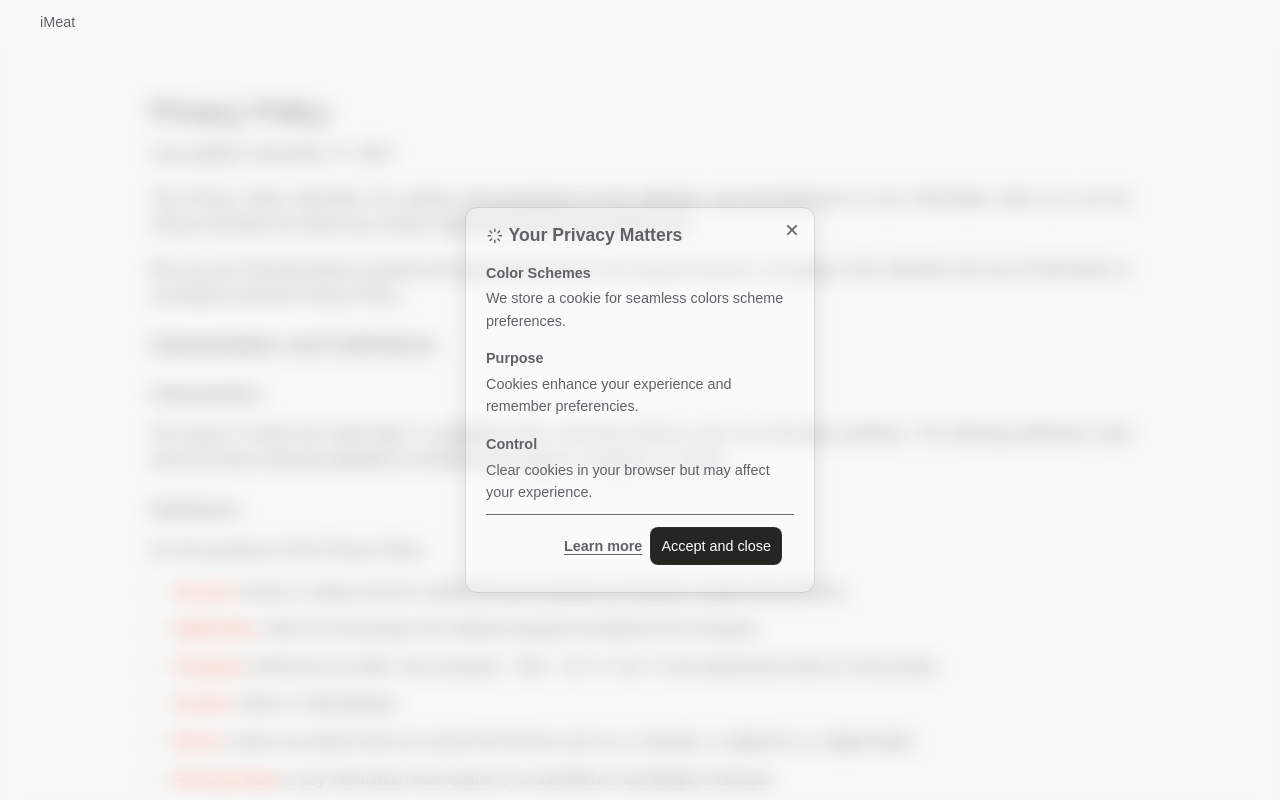
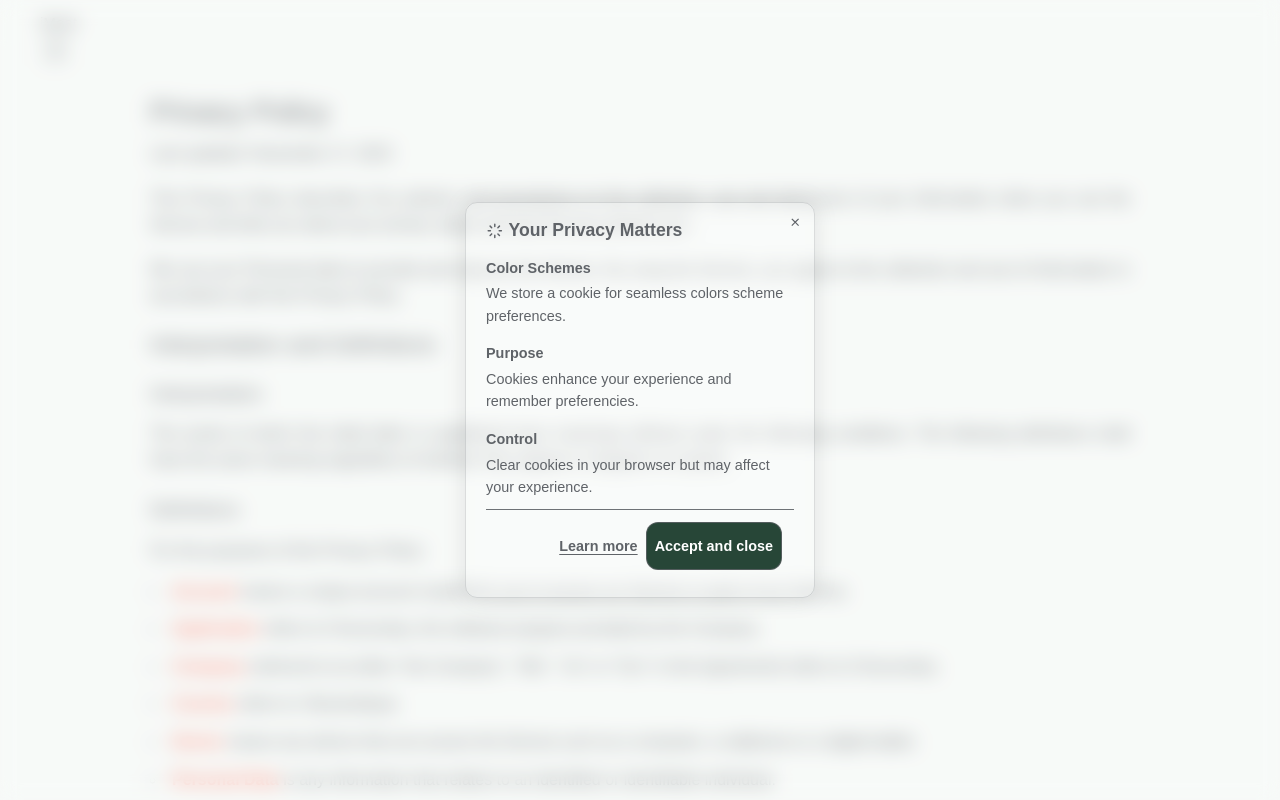
Before and after one commit to KainNhantumbo/restaurant-sample-website, a React (Vite) app: page /docs/privacy-policy in a window 1280 px wide. Shown: the top 800 px of the page. Built offline with nearby package versions, Linux system fonts and the light colour scheme.

Commit message:
refactor: removed some obsolete styles

```diff
--- a/package.json
+++ b/package.json
@@ -42,7 +42,6 @@
     "react": "^18.2.0",
     "react-dom": "^18.2.0",
     "react-icons": "^4.11.0",
-    "react-redux": "^8.1.3",
     "react-router-dom": "^6.17.0",
     "react-spinners": "^0.13.8",
     "styled-components": "^5.3.10"
--- a/src/components/Cookies.tsx
+++ b/src/components/Cookies.tsx
@@ -52,7 +52,7 @@ export default function Cookies() {
                 <span>Your privacy matters</span>
               </h1>
 
-              <button className='close-button' onClick={advisorController}>
+              <button className='base-corner-button border-none p-0 absolute top-3 right-3 hover:text-error-light' onClick={advisorController}>
                 <RiCloseLine />
               </button>
 
@@ -82,7 +82,7 @@ export default function Cookies() {
                 <Link to='/docs/privacy-policy'>
                   <strong>Learn more</strong>
                 </Link>
-                <button className='accept-button' onClick={advisorController}>
+                <button className='base-button' onClick={advisorController}>
                   <span>Accept and close</span>
                 </button>
               </div>
--- a/src/components/Header.tsx
+++ b/src/components/Header.tsx
@@ -3,7 +3,7 @@ import { useState, useEffect } from 'react';
 import { m as motion, AnimatePresence } from 'framer-motion';
 import { _header as Container } from '../styles/modules/_header';
 import { Link } from 'react-router-dom';
-import { RiCloseLine, RiMenu2Line } from 'react-icons/ri';
+import { RiCloseLine, RiMenu2Line, RiMenu3Line } from 'react-icons/ri';
 import { useSelector } from 'react-redux';
 import { RootState } from '@/state/store';
 import { metadata } from '@/shared/data';
@@ -18,11 +18,12 @@ export default function Header() {
 
   useEffect((): void => {
     windowInnerSize.width > 770 ? setIsMenu(true) : setIsMenu(false);
+    console.log(windowInnerSize);
   }, [windowInnerSize]);
 
   return (
-    <Container>
-      <div className='wrapper'>
+    <header className='w-full h-12 fixed top-0 left-0 backdrop-blur-sm bg-transparent py-3 px-2 font-medium text-[.95rem]'>
+      <div className='w-full mx-auto xl:max-w-[1200px]  '>
         <AnimatePresence>
           {isMenu && (
             <motion.nav
@@ -34,8 +35,9 @@ export default function Header() {
                 translateY: -70,
                 transition: { duration: 0.25 }
               }}
-              style={{ display: isMenu ? 'flex' : 'none' }}>
-              <div className='right-corner-container'>
+              style={{ display: isMenu ? 'flex' : 'none' }}
+              className='w-full h-full relative top-[-8px] left-[180px] flex justify-between items-center gap-5 text-[.95rem]'>
+              <div className='flex items-center'>
                 <Link to={'/'}>
                   <span>Overview</span>
                 </Link>
@@ -70,11 +72,25 @@ export default function Header() {
         <motion.button
           whileTap={{ scale: 0.8 }}
           title={`${isMenu ? 'Close menu drawer' : 'Open menu drawer'}`}
-          className={clsx('toggle-btn', { 'toggle-btn_active': isMenu })}
+          className={clsx('base-corner-button', {
+            'toggle-btn_active': isMenu
+          })}
           onClick={toggleMenu}>
-          {!isMenu ? <RiMenu2Line /> : <RiCloseLine />}
+          {!isMenu ? (
+            <RiMenu3Line
+              className={
+                'stroke-font-light dark:stroke-font-dark w-5 h-5 pointer-events-none'
+              }
+            />
+          ) : (
+            <RiCloseLine
+              className={
+                'stroke-font-light dark:stroke-font-dark w-5 h-5 pointer-events-none'
+              }
+            />
+          )}
         </motion.button>
       </div>
-    </Container>
+    </header>
   );
 }
--- a/src/context/AppContext.tsx
+++ b/src/context/AppContext.tsx
@@ -9,6 +9,7 @@ export default function AppContext({ children }: Props) {
   const dispatch = useDispatch();
 
   const computeInnerWindowSize = (): void => {
+
     dispatch(
       updateSizes({
         width: Number(window.innerWidth.toFixed(0)),
--- a/src/routes/404.tsx
+++ b/src/routes/404.tsx
@@ -16,7 +16,9 @@ export default function NotFoundError() {
         <h1>404</h1>
         <h2>Oops! Lost in {metadata.appName}?</h2>
         <p>The page you were looking for does not exist</p>
-        <button onClick={() => navigate('/', { replace: true })}>
+        <button
+          onClick={() => navigate('/', { replace: true })}
+          className='base-button mt-5'>
           Get back!
         </button>
       </section>
--- a/src/styles/defaults.ts
+++ /dev/null
@@ -1,91 +0,0 @@
-import { css } from 'styled-components';
-
-export const BaseButtonOutline = css`
-  border: none;
-  background: none;
-  padding: 7px 10px;
-  color: rgb(${({ theme }) => theme.font});
-  width: fit-content;
-  cursor: pointer;
-  white-space: nowrap;
-  text-overflow: ellipsis;
-  overflow: hidden;
-  outline: none;
-  :hover {
-    color: rgb(${({ theme }) => theme.primary_a});
-  }
-  span {
-    font-weight: 500;
-    pointer-events: none;
-  }
-`;
-
-export const BaseButton = css`
-  all: unset;
-  border-radius: 8px;
-  padding: 7px 10px;
-  width: fit-content;
-  cursor: pointer;
-  background: rgb(${({ theme }) => theme.primary_c});
-  color: rgb(${({ theme }) => theme.white});
-  white-space: nowrap;
-  text-overflow: ellipsis;
-  overflow: hidden;
-  border: 1px solid rgba(${({ theme }) => theme.font}, 0.15);
-  text-align: center;
-
-  :hover {
-    background: rgba(${({ theme }) => theme.primary_a}, 0.9);
-    border: 1px solid rgba(${({ theme }) => theme.font}, 0.3);
-
-    span {
-      color: rgb(${({ theme }) => theme.white});
-    }
-  }
-
-  span {
-    background: transparent;
-    font-weight: 500;
-    pointer-events: none;
-  }
-`;
-
-export const StyledCornerButton = css`
-  all: unset;
-  border-radius: 10px;
-  color: rgb(${({ theme }) => theme.font});
-  border: 1px solid rgba(${({ theme }) => theme.black}, 0.07);
-  width: fit-content;
-  cursor: pointer;
-  display: grid;
-  place-content: center;
-  padding: 5px;
-
-  :hover {
-    color: rgb(${({ theme }) => theme.primary_a});
-  }
-
-  svg {
-    pointer-events: none;
-    width: 20px;
-    height: 20px;
-  }
-`;
-
-export const StyledLabels = css`
-  position: relative;
-  line-height: 1.4rem;
-
-  svg {
-    width: 18px;
-    height: 18px;
-    position: absolute;
-    top: 2px;
-    left: 0;
-    color: rgb(${({ theme }) => theme.font});
-  }
-  span {
-    padding-left: 25px;
-    font-weight: 500;
-  }
-`;
--- a/src/styles/index.css
+++ b/src/styles/index.css
@@ -19,18 +19,27 @@
 }
 
 @layer components {
+  .base-image {
+    @apply rounded-[50%] object-cover w-[100%] h-[100%];
+  }
+
+  .base-corner-button {
+    all: unset;
+    @apply rounded-lg border-solid border-[1px] border-opacity-30 border-font-light dark:border-font-dark w-fit cursor-pointer place-content-center grid p-1;
+  }
+
   .base-button-outline {
     all: unset;
     @apply px-[7px] py-[10px] cursor-pointer whitespace-nowrap text-ellipsis text-font overflow-hidden outline-none;
   }
 
-  .base-image {
-    @apply rounded-[50%] object-cover w-[100%] h-[100%];
+  .base-label {
+    @apply relative text-xl font-medium;
   }
 
   .base-button {
     all: unset;
-    @apply w-fit cursor-pointer px-[7px] py-[10px] rounded-full bg-primary_c text-font-light dark:text-font-dark whitespace-nowrap text-ellipsis overflow-hidden border-solid border-[1px] border-opacity-80 border-font-light dark:border-font-dark text-center hover:bg-primary_a hover:border-opacity-20;
+    @apply w-fit cursor-pointer px-2 py-3 rounded-xl bg-primary_c text-white-light dark:text-white-dark whitespace-nowrap text-ellipsis overflow-hidden border-solid border-[1px] border-opacity-80 border-font-light dark:border-font-dark text-center hover:bg-primary_a hover:border-opacity-20 font-semibold hover:text-font-light transition-colors;
   }
 
   .inputs {
--- a/src/styles/modules/_cookies.ts
+++ b/src/styles/modules/_cookies.ts
@@ -1,5 +1,4 @@
 import styled from 'styled-components';
-import { BaseButton, StyledCornerButton } from '../defaults';
 
 export const _cookies = styled.div`
   width: 100%;
@@ -55,18 +54,6 @@ export const _cookies = styled.div`
       flex-direction: column;
     }
 
-    .close-button {
-      ${StyledCornerButton}
-      border: none;
-      padding: 0;
-      position: absolute;
-      top: 12px;
-      right: 12px;
-
-      :hover {
-        color: rgb(${({ theme }) => theme.error});
-      }
-    }
 
     .actions-container {
       width: 100%;
@@ -88,9 +75,7 @@ export const _cookies = styled.div`
         }
       }
 
-      .accept-button {
-        ${BaseButton}
-      }
+
     }
   }
 `;
--- a/src/styles/modules/_header.ts
+++ b/src/styles/modules/_header.ts
@@ -1,72 +1,7 @@
 import styled from 'styled-components';
-import { BaseButton, StyledCornerButton } from '../defaults';
 
 export const _header = styled.header`
-  width: 100%;
-  height: 50px;
-  position: fixed;
-  top: 0;
-  left: 0;
-  backdrop-filter: blur(5px);
-  background:transparent;
-  padding: 12px 8px;
-  font-weight: 500;
-  font-size: 0.9rem;
-  z-index: 20000;
-
-  .wrapper {
-    margin: 0 auto;
-    @media screen and (min-width: 1200px) {
-      max-width: 1200px;
-      left: calc(50% - 600px);
-
-      .logo {
-        left: calc(50% - 600px);
-      }
-    }
-  }
-
-  .logo {
-    position: absolute;
-    top: calc(50% - 14px);
-    left: 30px;
-    cursor: pointer;
-    margin-right: 40px;
-    display: flex;
-    flex-direction: row;
-    align-items: center;
-    gap: 12px;
-    user-select: none;
-    a {
-      position: relative;
-    }
-
-    img {
-      width: 100%;
-      max-width: 20px;
-      object-fit: cover;
-    }
-
-    @media screen and (max-width: 600px) {
-      left: 30px;
-    }
-  }
-
   nav {
-    position: relative;
-    display: flex;
-    justify-content: space-between;
-    align-items: center;
-    width: 100%;
-    height: 100%;
-    top: -8px;
-    left: 180px;
-    gap: 20px;
-    font-size: 0.9rem;
-
-    .active {
-      color: rgb(${({ theme }) => theme.primary_a});
-    }
 
     .navigation-anchors-container {
       display: flex;
@@ -153,7 +88,7 @@ export const _header = styled.header`
           }
         }
         button {
-          ${BaseButton}
+
           background: rgb(${({ theme }) => theme.primary_b});
         }
       }
@@ -245,7 +180,7 @@ export const _header = styled.header`
   }
 
   .toggle-btn {
-    ${StyledCornerButton}
+
     position: fixed;
     top: 9px;
     right: 20px;
--- a/src/styles/routes/_error.ts
+++ b/src/styles/routes/_error.ts
@@ -1,5 +1,4 @@
 import styled from 'styled-components';
-import { BaseButton } from '../defaults';
 
 export const _error = styled.main`
   margin-top: 70px;
@@ -10,16 +9,6 @@ export const _error = styled.main`
   display: flex;
   flex-direction: column;
   gap: 50px;
-
-  background-color: rgb('255, 112, 91');
-  background-color: rgb('255, 206, 8');
-  background-color: rgb('25, 25, 28');
-  background-color: rgb('39, 40, 45');
-  background-color: rgb('27, 27, 31');
-  background-color: rgb('240, 240,240');
-  background-color: rgb('25, 25, 28');
-  background-color: rgb('253, 56, 79');
-  background-color: #fff;
 
   .content-container {
     text-align: center;
@@ -45,7 +34,6 @@ export const _error = styled.main`
     }
 
     button {
-      ${BaseButton}
       margin-top: 20px;
     }
   }
```
Also changed, not shown: 1 other file (tests, documents, lock files or other folders).
